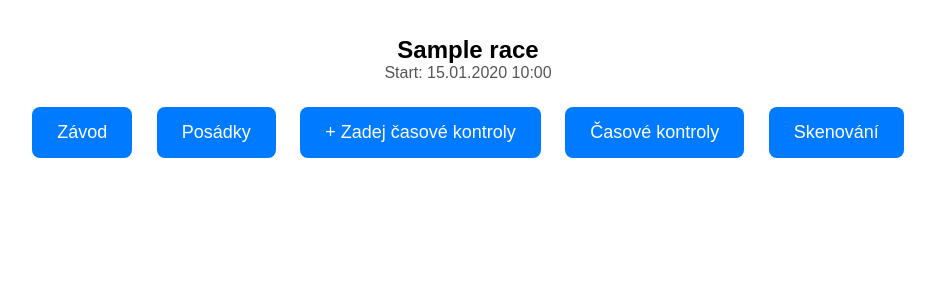
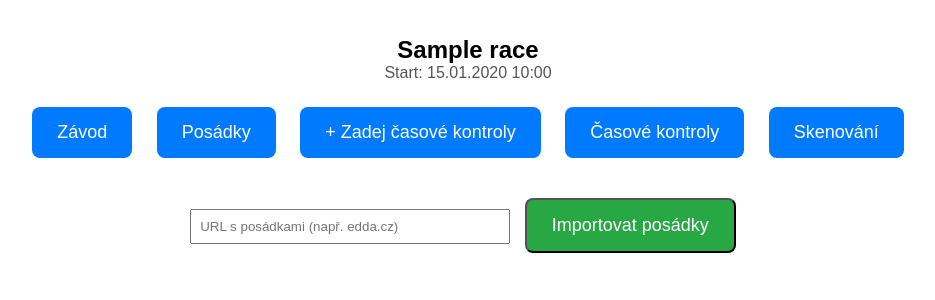
Before and after one commit to smid13/revival, a Flask app: page / in a window 1280 px wide. Shown: the part 225-525 px from the top of the page, without its empty margins (172-1107 px from the left). Run offline with Flask 3, Linux system fonts and the light colour scheme; tables that the repository leaves empty hold one stand-in row (values such as "Sample post").

Commit message:
Update index.html

```diff
--- a/templates/index.html
+++ b/templates/index.html
@@ -59,6 +59,13 @@
                         <span class="button" style="background-color: gray; cursor: not-allowed;">Skenování</span>
                     {% endif %}
                 </div>
+                <!-- přidej tohle do každého race-block -->
+                <form action="{{ url_for('import_crews', race_id=race.id) }}" method="post" style="margin-top: 20px;">
+                    <input type="url" name="source_url" placeholder="URL s posádkami (např. edda.cz)"
+                            style="width: 300px; padding: 8px;" required>
+                    <button type="submit" class="button" style="background-color: #28a745;">Importovat posádky</button>
+                </form>
+
             </div>
         {% endfor %}
     {% else %}
```
